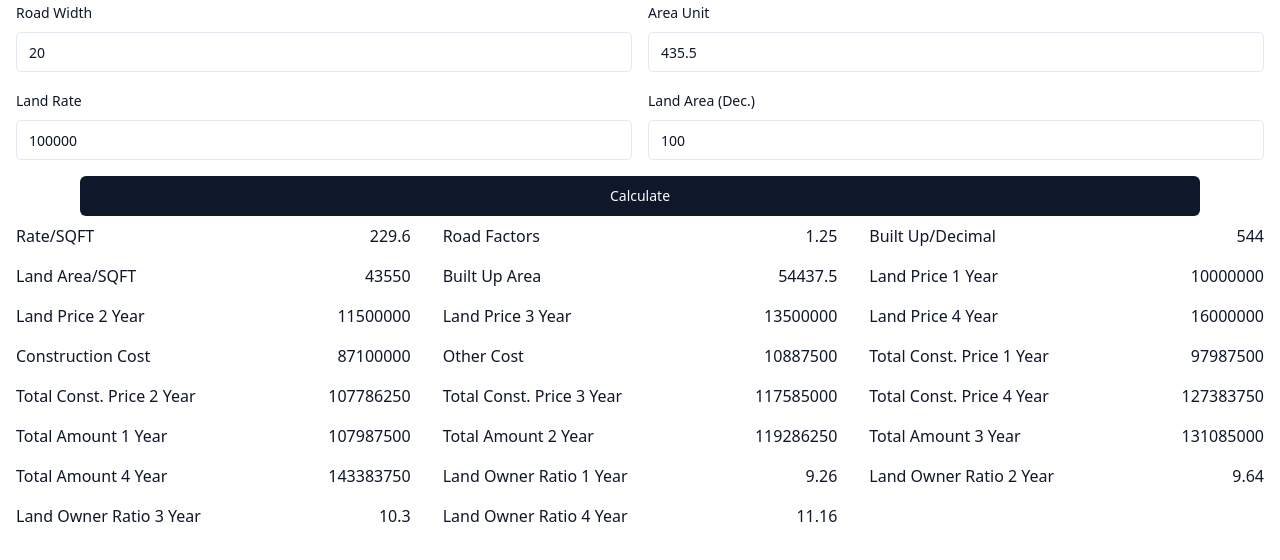
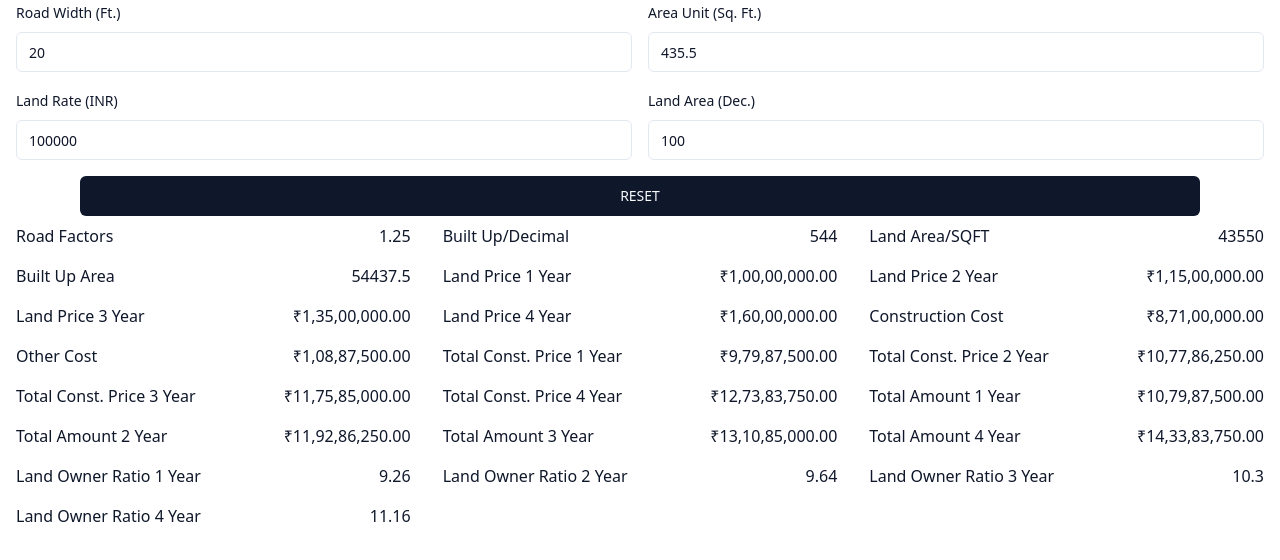
Before and after one commit to PrinceBaghel258025/techno-ts, a React (Create React App) app: page / in a window 1280 px wide. Shown: the top 560 px of the page. Built offline with nearby package versions, Linux system fonts and the light colour scheme.

Commit message:
formatted number as currency

```diff
--- a/public/index.html
+++ b/public/index.html
@@ -4,6 +4,7 @@
     <meta charset="utf-8" />
     <link rel="icon" href="%PUBLIC_URL%/favicon.ico" />
     <meta name="viewport" content="width=device-width, initial-scale=1" />
+    <meta name="viewport" content="width=device-width, initial-scale=1, maximum-scale=1, user-scalable=0">
     <meta name="theme-color" content="#000000" />
     <meta
       name="description"
--- a/src/App.tsx
+++ b/src/App.tsx
@@ -83,9 +83,21 @@ function App() {
   function onSubmit(values: z.infer<typeof formSchema>) {
     // Do something with the form values.
     // ✅ This will be type-safe and validated.
+    updateOutput({values, output, setOutput});
+    console.log(values);
+}
 
-    updateOutput({values, output, setOutput});
-  }
+// const handleChange = (e: React.FormEvent<HTMLElement>) => {
+//       console.log('value2', values2);
+//       const values = form.watch();
+//       console.log('value', values);
+//   };
+
+  const handleReset = () => {
+      form.reset();
+      const values: z.infer<typeof formSchema> = form.getValues();
+      updateOutput({values, output, setOutput});
+  };
 
   return (
     <>
@@ -99,13 +111,11 @@ function App() {
             name="roadWidth"
             render={({field}) => (
               <FormItem>
-                <FormLabel>Road Width</FormLabel>
-                <FormControl>
+                <FormLabel>Road Width (Ft.) </FormLabel>
+                {/* <FormControl  onChange={(e) => {handleChange(e) }}> */}
+                <FormControl onChange={form.handleSubmit(onSubmit)}>
                   <Input type="number" placeholder="shadcn" {...field} />
                 </FormControl>
-                {/* <FormDescription>
-                    This is your public display name.
-                </FormDescription> */}
                 <FormMessage />
               </FormItem>
             )}
@@ -115,13 +125,11 @@ function App() {
             name="areaUnit"
             render={({field}) => (
               <FormItem>
-                <FormLabel>Area Unit</FormLabel>
-                <FormControl>
+                <FormLabel>Area Unit (Sq. Ft.)</FormLabel>
+                {/* <FormControl onChange={(e) => {handleChange(e) }}> */}
+                <FormControl onChange={form.handleSubmit(onSubmit)}>
                   <Input type="number" placeholder="shadcn" {...field} />
                 </FormControl>
-                {/* <FormDescription>
-                    This is your public display name.
-                </FormDescription> */}
                 <FormMessage />
               </FormItem>
             )}
@@ -131,13 +139,11 @@ function App() {
             name="landRate"
             render={({field}) => (
               <FormItem>
-                <FormLabel>Land Rate</FormLabel>
-                <FormControl>
+                <FormLabel>Land Rate (INR)</FormLabel>
+                {/* <FormControl onChange={(e) => {handleChange(e) }}> */}
+                <FormControl onChange={form.handleSubmit(onSubmit)}>
                   <Input type="number" placeholder="shadcn" {...field} />
                 </FormControl>
-                {/* <FormDescription>
-                    This is your public display name.
-                </FormDescription> */}
                 <FormMessage />
               </FormItem>
             )}
@@ -148,18 +154,20 @@ function App() {
             render={({field}) => (
               <FormItem>
                 <FormLabel>Land Area (Dec.)</FormLabel>
-                <FormControl>
+                {/* <FormControl onChange={(e) => {handleChange(e) }}> */}
+                <FormControl onChange={form.handleSubmit(onSubmit)}>
                   <Input type="number" placeholder="shadcn" {...field} />
                 </FormControl>
-                {/* <FormDescription>
-                    This is your public display name.
-                </FormDescription> */}
                 <FormMessage />
               </FormItem>
             )}
           />
-          <Button className="sm:mx-16 sm:col-span-2" type="submit">
-            Calculate
+          <Button
+            onClick={() => handleReset()}
+            className="sm:mx-16 sm:col-span-2"
+            type="reset"
+          >
+            RESET
           </Button>
         </form>
       </Form>
--- a/src/components/OutputFieldsTable/OutPutFields.tsx
+++ b/src/components/OutputFieldsTable/OutPutFields.tsx
@@ -8,9 +8,27 @@ export interface Props {
 
 function OutPutFields({data}: Props) {
 
+    const initialFields = data.slice(1,5);
+
   return (
     <div className="grid xs:grid-cols-1 sm:grid-cols-2 md:grid-cols-3 ">
-      {data.map((obj) => {
+        {initialFields.map((obj) => {
+        return (
+          <div className=" flex justify-between px-4 py-2 text-left" key={obj.name}>
+            <p>{obj.name}</p>
+            <p>{obj.value}</p>
+          </div>
+        );
+      })}
+      {data.slice(5, -4).map((obj) => {
+        return (
+          <div className=" flex justify-between px-4 py-2 text-left" key={obj.name}>
+            <p>{obj.name}</p>
+            <p>{obj.value.toLocaleString('en-In', {currency: 'INR', style: 'currency'})}</p>
+          </div>
+        );
+      })}
+      {data.slice(-4).map((obj) => {
         return (
           <div className=" flex justify-between px-4 py-2 text-left" key={obj.name}>
             <p>{obj.name}</p>
```
